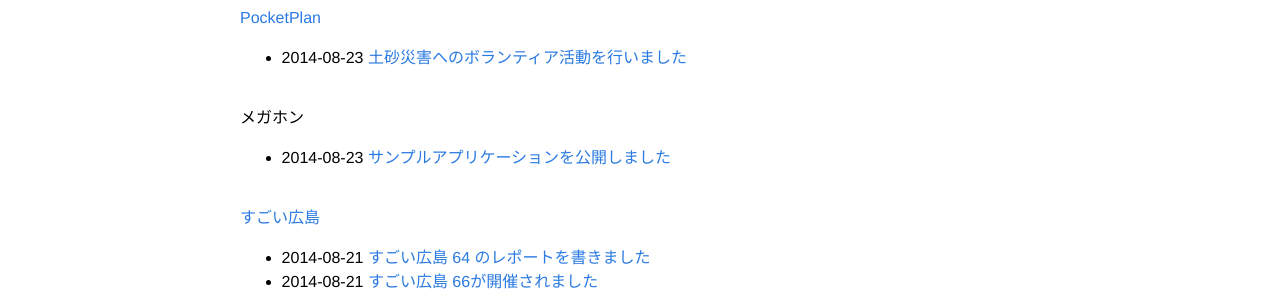
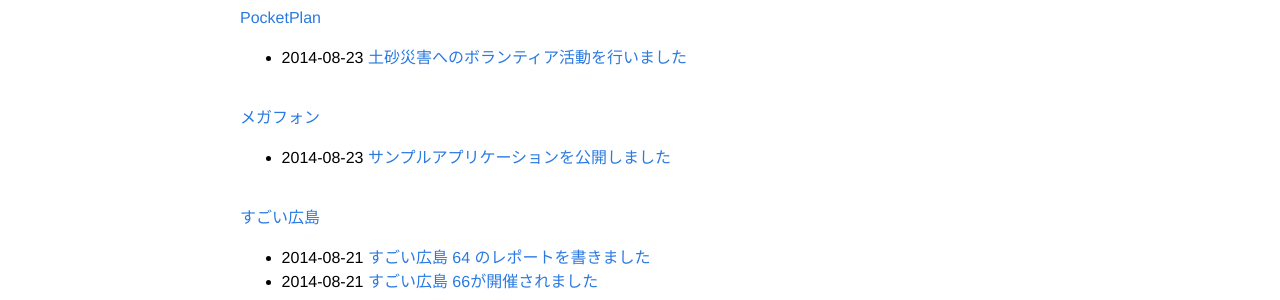
Before and after one commit to great-h/hirohata, a Jekyll site: the page built from _posts/2014-08-24-report.markdown, in a window 1280 px wide. Shown: the part 752-1052 px from the top of the page. Built offline with Jekyll 4.4.1, drawn with Linux system fonts in a browser that asks for light colours.

Commit message:
メガフォンに修正

```diff
--- a/_posts/2014-08-24-report.markdown
+++ b/_posts/2014-08-24-report.markdown
@@ -34,7 +34,7 @@
 
 * 2014-08-23 [土砂災害へのボランティア活動を行いました](http://www.facebook.com/PocketPlan/posts/690281907724451)
 
-# メガホン
+# [メガフォン](https://github.com/tsuchim/megaphone)
 
 * 2014-08-23 [サンプルアプリケーションを公開しました](http://api.m-ph.org:3000/)
 
```
